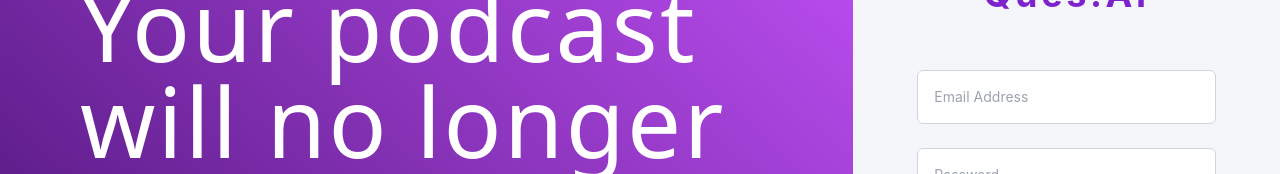
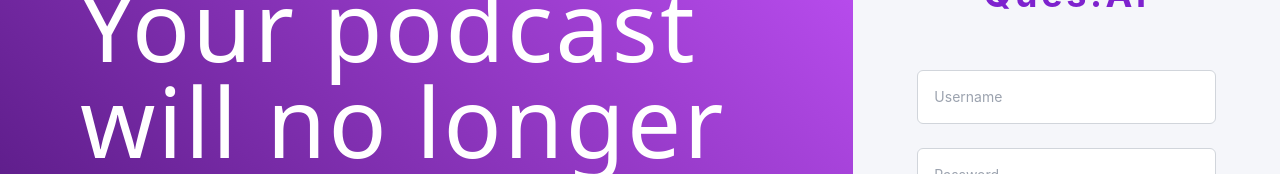
Before and after one commit to Rudrakc/skailama-assignment, a React (Create React App) app: page /login in a window 1280 px wide. Shown: the part 199-373 px from the top of the page. Built offline with nearby package versions, Linux system fonts and the light colour scheme; no server answers.

Commit message:
Fixed magin in button

```diff
--- a/src/pages/auth/Login.jsx
+++ b/src/pages/auth/Login.jsx
@@ -66,8 +66,8 @@ function Login() {
         </div>
         <div className="w-[70%] mt-8">
           <TextBox
-            type={"email"}
-            placeholder={"Email Address"}
+            type={"text"}
+            placeholder={"Username"}
             text={email}
             isEditable={true}
             setText={setEmail}
--- a/src/pages/project/AccountSettings/AccountSetting.jsx
+++ b/src/pages/project/AccountSettings/AccountSetting.jsx
@@ -65,7 +65,7 @@ function AccountSetting() {
             Oops! You don’t have any active plans.{" "}
             <span className="font-bold">Upgrade now!</span>
           </span>
-          <Button className={"mt-0"}>Upgrade</Button>
+          <Button className={"!mt-0"}>Upgrade</Button>
         </div>
       </div>
     </div>
--- a/src/pages/project/AddYourPocasts/AddYourPodcasts.jsx
+++ b/src/pages/project/AddYourPocasts/AddYourPodcasts.jsx
@@ -87,7 +87,12 @@ function AddYourPodcasts() {
         />
       </div>
       {filesData.length === 0 ? (
-        <DefaultBanner />
+        <DefaultBanner
+          onClick={() => {
+            handleOpenModal();
+            setTitle("Upload from Files");
+          }}
+        />
       ) : (
         <TranscriptList filesList={filesData} />
       )}
--- a/src/pages/project/AddYourPocasts/DefaultBanner.jsx
+++ b/src/pages/project/AddYourPocasts/DefaultBanner.jsx
@@ -2,7 +2,7 @@ import React from "react";
 import CloudUpload from "../../../assets/ProjectPage/CloudUpload.svg";
 import { ReactSVG } from "react-svg";
 
-function DefaultBanner() {
+function DefaultBanner({onClick}) {
   return (
     <div className="w-full p-8 bg-white rounded-lg shadow-md py-16">
       <div className="flex flex-col items-center gap-4">
@@ -14,7 +14,7 @@ function DefaultBanner() {
         <p className="text-gray-500 ">
           MP4, MOV, MP3, WAV, PDF, DOCX or TXT file
         </p>
-        <button className="mb-2 px-8 py-2 border  border-purple-600 text-purple-600 hover:text-white rounded-2xl hover:bg-purple-700">
+        <button onClick={onClick}  className="mb-2 px-8 py-2 border  border-purple-600 text-purple-600 hover:text-white rounded-2xl hover:bg-purple-700">
           Select File
         </button>
       </div>
--- a/src/pages/project/ProjectNavbar/ProjectNavbar.jsx
+++ b/src/pages/project/ProjectNavbar/ProjectNavbar.jsx
@@ -23,6 +23,7 @@ function ProjectNavbar() {
   const handleLogout = () => {
     console.log("Logout clicked");
     setUser(null);
+    localStorage.removeItem("user");
     navigate("/login");
   };
 
```
